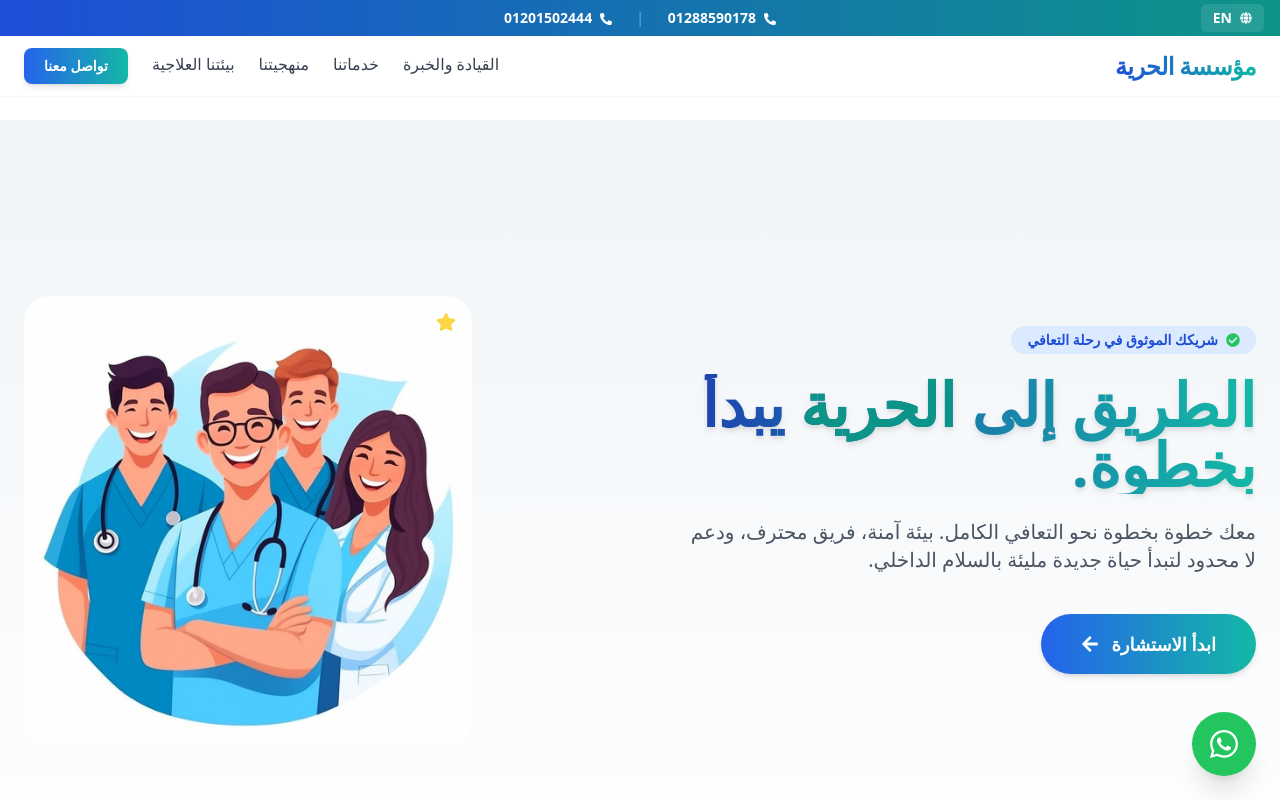
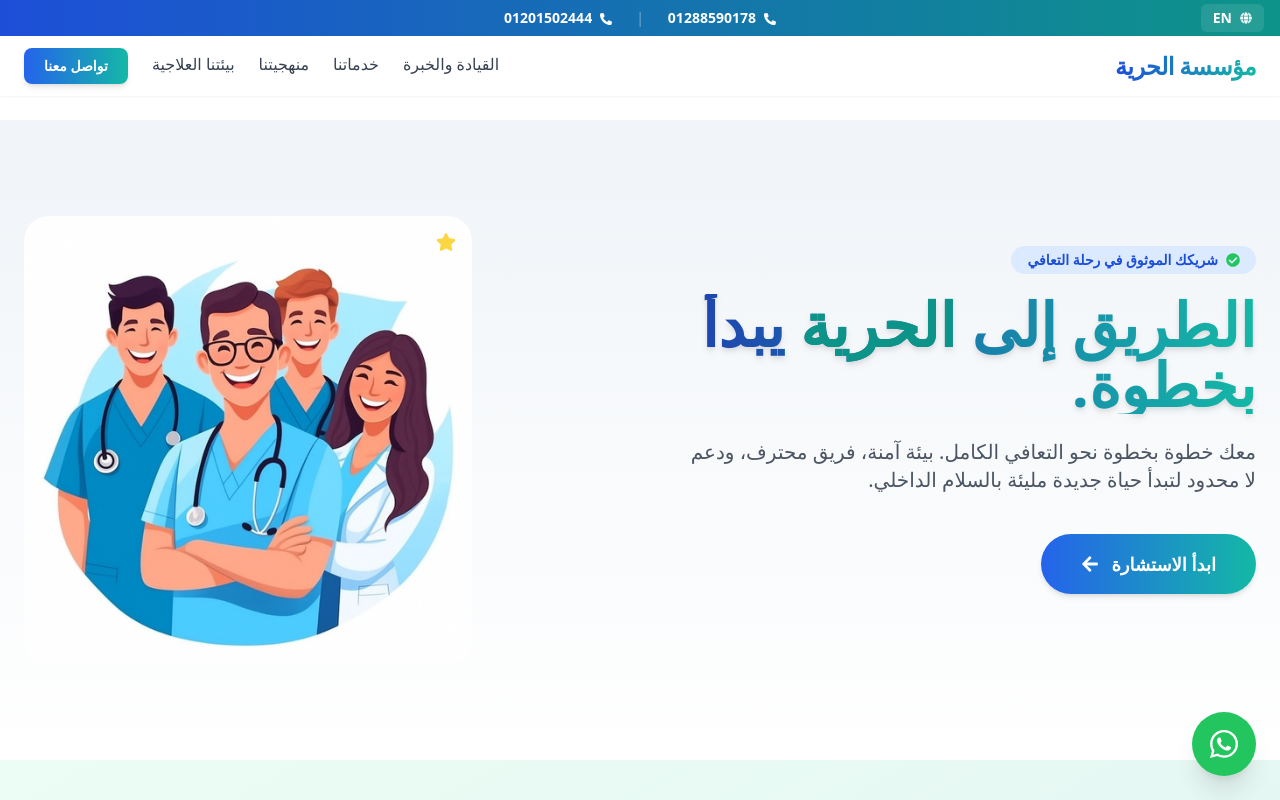
Before and after one commit to mariam168/freedom, a React (Vite) app: page / in a window 1280 px wide. Shown: the top 800 px of the page. Built offline with nearby package versions, Linux system fonts and the light colour scheme.

Commit message:
Fix mobile button click issue by refactoring Hero layout

```diff
--- a/src/components/Hero.tsx
+++ b/src/components/HeroWithImage.tsx
@@ -1,3 +1,5 @@
+// src/components/HeroWithImage.js
+
 import React from 'react';
 import { useTranslation, Trans } from 'react-i18next';
 import { FaArrowLeft, FaArrowRight, FaCheckCircle, FaStar } from 'react-icons/fa';
@@ -13,14 +15,14 @@ const HeroWithImage = (): React.JSX.Element => {
   const whatsappUrl = `https://wa.me/${HOSPITAL_WHATSAPP_NUMBER}?text=${encodedMessage}`;
 
   return (
-    // ✅ --- هذا هو التعديل الأول --- ✅
-    // أضفنا z-1 هنا لضمان أن هذا القسم له stacking context خاص به
-    // لكنه يظل تحت الـ Navbar (z-40) والـ WhatsApp Widget (z-50)
+    // ✅ --- هذا هو التعديل الرئيسي --- ✅
+    // 1. أزلنا min-h-screen و flex و items-center.
+    // 2. أضفنا padding عمودي (py-20) للتحكم في المساحة الداخلية.
     <section
       id="hero"
-      className="relative z-1 min-h-screen flex items-center justify-center font-cairo bg-gradient-to-b from-[#f0f4f8] to-white overflow-hidden pt-20 lg:pt-0"
+      className="relative z-1 font-cairo bg-gradient-to-b from-[#f0f4f8] to-white overflow-hidden py-20 lg:py-24"
     >
-      <div className="container max-w-7xl mx-auto px-6 relative z-10">
+      <div className="container max-w-7xl mx-auto px-6">
         <div className="flex flex-col-reverse lg:flex-row items-center justify-between gap-16">
           <div className="lg:w-1/2 text-center lg:text-start">
             <div className="inline-flex items-center bg-blue-100 text-blue-700 py-1 px-4 rounded-full text-sm font-semibold mb-5 gap-2">
@@ -52,7 +54,7 @@ const HeroWithImage = (): React.JSX.Element => {
               />
             </a>
           </div>
-          <div className="lg:w-1/2 flex justify-center lg:justify-end relative">
+          <div className="lg:w-1/2 flex justify-center lg:justify-end">
             <div className="relative w-full max-w-md overflow-hidden rounded-3xl group">
               <img
                 src={heroImage}
```
Also changed, not shown: src/App.tsx (+2 -10 lines).
